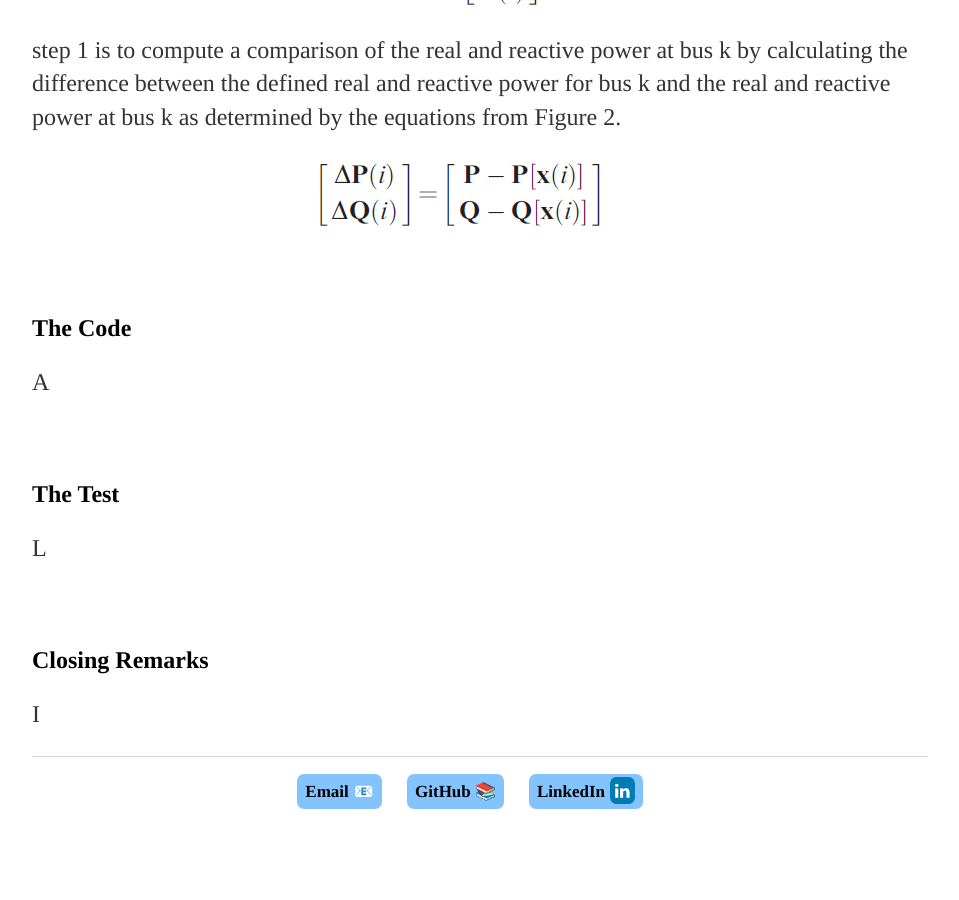
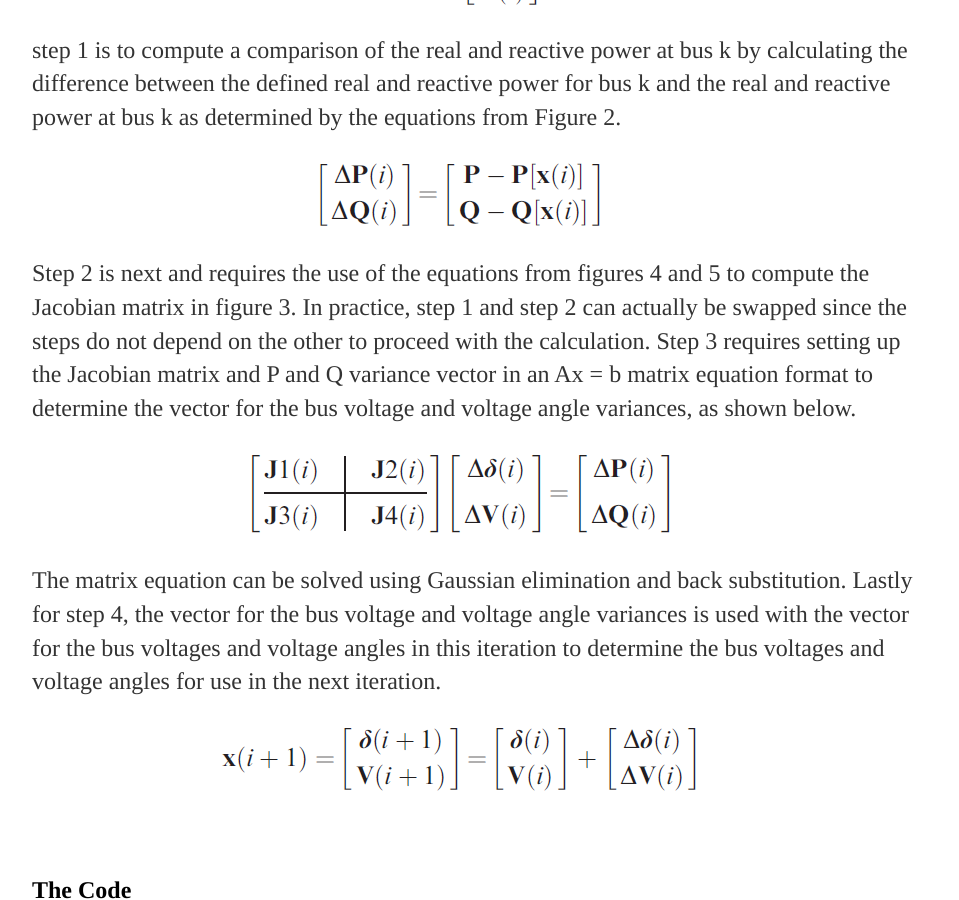
Before and after one commit to MalcolmHodgins/MalcolmHodgins.github.io, a Jekyll site: the page built from _posts/2022-06-22-Power Flow Solution by Newton Raphson.md, in a window 1280 px wide and 900 px high, scrolled down 3644 px. Shown: the whole window, without its empty margins (160-1119 px from the left). Built offline with Jekyll 4.4.1, drawn with Linux system fonts in a browser that asks for light colours; before the commit the page ends 4508 px from its top, so only the background shows below that.

Commit message:
edit power flow post

```diff
--- a/_posts/2022-06-22-Power Flow Solution by Newton Raphson.md
+++ b/_posts/2022-06-22-Power Flow Solution by Newton Raphson.md
@@ -68,6 +68,18 @@ date: 2022-06-22
     <figure>
       <img src="/images/power_flow_solution_NR/delta_P_Q.png" class="centered">
     </figure>
+    <p>
+      Step 2 is next and requires the use of the equations from figures 4 and 5 to compute the Jacobian matrix in figure 3. In practice, step 1 and step 2 can actually be swapped since the steps do not depend on the other to proceed with the calculation. Step 3 requires setting up the Jacobian matrix and P and Q variance vector in an Ax = b matrix equation format to determine the vector for the bus voltage and voltage angle variances, as shown below.
+    </p>
+    <figure>
+      <img src="/images/power_flow_solution_NR/matrix_eqn.png" class="centered">
+    </figure>
+    <p>
+      The matrix equation can be solved using Gaussian elimination and back substitution. Lastly for step 4, the vector for the bus voltage and voltage angle variances is used with the vector for the bus voltages and voltage angles in this iteration to determine the bus voltages and voltage angles for use in the next iteration.
+    </p>
+    <figure>
+      <img src="/images/power_flow_solution_NR/increment_V_delta_eqn.png" class="centered">
+    </figure>
 
 </section>
 
```
